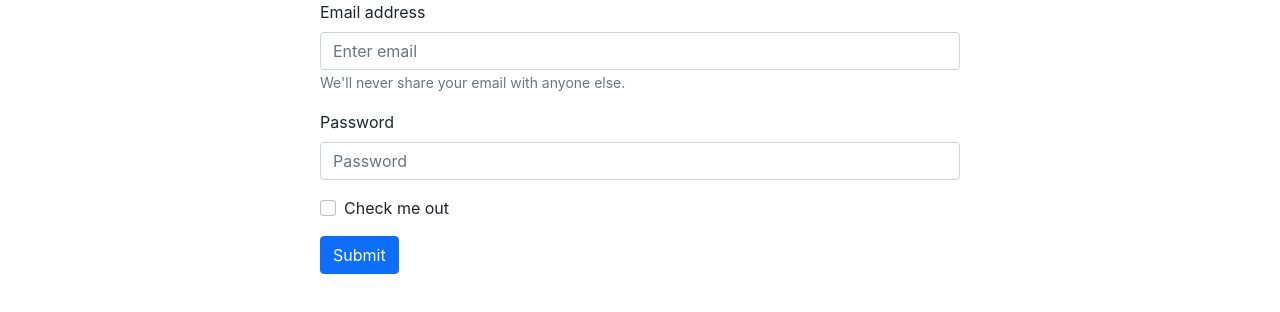
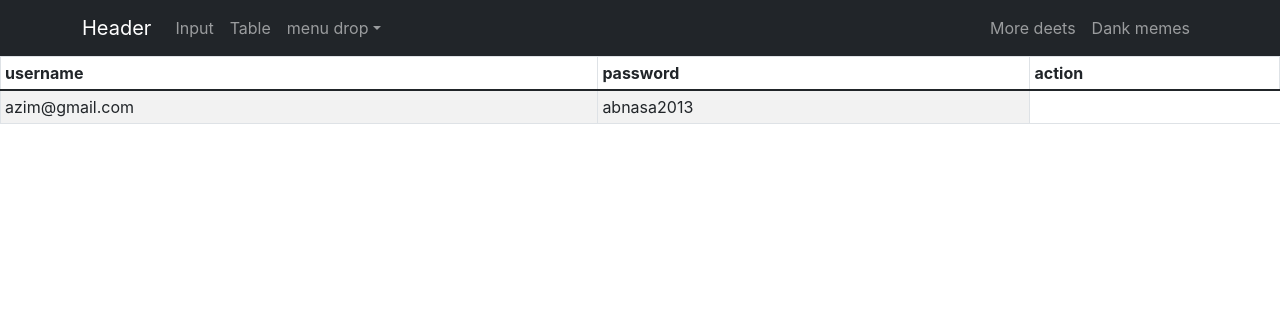
Before and after one commit to BudAzimbud/first-react-app, a React (Create React App) app: page /table in a window 1280 px wide. Shown: the top 312 px of the page. Built offline with nearby package versions, Linux system fonts and the light colour scheme; data requests are answered from the project's data file.

Commit message:
find all user clear

```diff
--- a/package.json
+++ b/package.json
@@ -11,6 +11,7 @@
     "react": "^17.0.2",
     "react-bootstrap": "^2.1.2",
     "react-dom": "^17.0.2",
+    "react-router-dom": "^6.2.1",
     "react-scripts": "5.0.0",
     "web-vitals": "^2.1.4"
   },
--- a/server/db.json
+++ b/server/db.json
@@ -1,69 +1,9 @@
 {
   "user": [
     {
-      "id": 1,
-      "username": "azim",
-      "password": "123"
-    },
-    {
-      "username": "azim",
-      "password": "123",
-      "id": 2
-    },
-    {
-      "username": "azim",
-      "password": "123",
-      "id": 3
-    },
-    {
-      "username": "azim@gmail.cbandungom",
-      "password": "",
-      "id": 4
-    },
-    {
-      "username": "azim@gmail.cbandungom",
-      "password": "",
-      "id": 5
-    },
-    {
-      "username": "azim@gmail.cbandungom",
-      "password": "",
-      "id": 6
-    },
-    {
-      "username": "azim@gmail.com",
-      "password": "",
-      "id": 7
-    },
-    {
-      "username": "azim@gmail.com",
-      "password": "",
-      "id": 8
-    },
-    {
-      "username": "azim@gmail.com",
-      "password": "",
-      "id": 9
-    },
-    {
-      "username": "azim@gmail.com",
-      "password": "",
-      "id": 10
-    },
-    {
-      "username": "azim@gmail.com",
-      "password": "dsfsaf",
-      "id": 11
-    },
-    {
       "username": "azim@gmail.com",
       "password": "abnasa2013",
-      "id": 12
-    },
-    {
-      "username": "azim@gmail.com",
-      "password": "abnasa2013",
-      "id": 13
+      "id": 1
     }
   ]
 }
--- a/src/App.css
+++ b/src/App.css
@@ -1,4 +1,4 @@
 .App {
-  width: 50%;
+  width: 100%;
   margin: auto;
 }
--- a/src/App.js
+++ b/src/App.js
@@ -1,67 +1,61 @@
 import "./App.css";
-import {Form ,Button} from 'react-bootstrap'
-import React from 'react'
-import axios from 'axios'
+import React from "react";
+import FormUser from "./Form";
+import { BrowserRouter as Router, Routes, Route, Link } from "react-router-dom";
+import {Navbar , NavDropdown , Nav , Container} from 'react-bootstrap'
+import TableUser from "./Table";
+import axios from "axios";
 
 
 export default class App extends React.Component {
-
-  constructor(props){
-    super(props)
-    this.state = {
-      username : '',
-      password : ''
-    }
-
-    this.onChangeUsername = this.onChangeUsername.bind(this)
-    this.onChangePassword = this.onChangePassword.bind(this)
-    this.handleSubmit = this.handleSubmit.bind(this)
-
+  constructor(props) {
+    super(props);
   }
 
-  onChangeUsername(event){
-    this.setState({
-      username : event.target.value
-    })
-  }
 
-  onChangePassword(event){
-    this.setState({
-      password : event.target.value
-    })
-  }
-  handleSubmit() {
-    axios.post('http://localhost:4000/user',{
-      username : this.state.username ,
-      password : this.state.password
-    })
-  }
-
-  render(){
+  render() {
     return (
-      <div className="App">
-        <Form>
-          <Form.Group className="mb-3" controlId="formBasicEmail">
-            <Form.Label>Email address</Form.Label>
-            <Form.Control type="email" placeholder="Enter email" onChange={this.onChangeUsername}/>
-            <Form.Text className="text-muted">
-              We'll never share your email with anyone else.
-            </Form.Text>
-          </Form.Group>
-
-          <Form.Group className="mb-3" controlId="formBasicPassword">
-            <Form.Label>Password</Form.Label>
-            <Form.Control type="password" placeholder="Password" onChange={this.onChangePassword} />
-          </Form.Group>
-          <Form.Group className="mb-3" controlId="formBasicCheckbox">
-            <Form.Check type="checkbox" label="Check me out" />
-          </Form.Group>
-          <Button variant="primary" onClick={this.handleSubmit}>
-            Submit
-          </Button>
-        </Form>
-      </div>
+      <Router>
+        <div className="App">
+          <Navbar collapseOnSelect expand="lg" bg="dark" variant="dark">
+            <Container>
+              <Navbar.Brand href="#home">Header</Navbar.Brand>
+              <Navbar.Toggle aria-controls="responsive-navbar-nav" />
+              <Navbar.Collapse id="responsive-navbar-nav">
+                <Nav className="me-auto">
+                  <Nav.Link href="/">Input</Nav.Link>
+                  <Nav.Link href="/table">Table</Nav.Link>
+                  <NavDropdown title="menu drop" id="collasible-nav-dropdown">
+                    <NavDropdown.Item href="#action/3.1">
+                      Action
+                    </NavDropdown.Item>
+                    <NavDropdown.Item href="#action/3.2">
+                      Another action
+                    </NavDropdown.Item>
+                    <NavDropdown.Item href="#action/3.3">
+                      Something
+                    </NavDropdown.Item>
+                    <NavDropdown.Divider />
+                    <NavDropdown.Item href="#action/3.4">
+                      Separated link
+                    </NavDropdown.Item>
+                  </NavDropdown>
+                </Nav>
+                <Nav>
+                  <Nav.Link href="#deets">More deets</Nav.Link>
+                  <Nav.Link eventKey={2} href="#memes">
+                    Dank memes
+                  </Nav.Link>
+                </Nav>
+              </Navbar.Collapse>
+            </Container>
+          </Navbar>
+          <Routes>
+                 <Route exact path='/' element={< FormUser />}></Route>
+                 <Route exact path='/table' element={< TableUser />}></Route>
+          </Routes>
+        </div>
+      </Router>
     );
   }
-
 }
--- /dev/null
+++ b/src/Form.css
@@ -0,0 +1,4 @@
+.form-user{
+    width: 50%;
+    margin: auto;
+}
--- /dev/null
+++ b/src/Form.jsx
@@ -0,0 +1,67 @@
+import "./App.css";
+import {Form ,Button} from 'react-bootstrap'
+import React from 'react'
+import axios from 'axios'
+import './Form.css'
+
+export default class FormUser extends React.Component {
+
+  constructor(props){
+    super(props)
+    this.state = {
+      username : '',
+      password : ''
+    }
+
+    this.onChangeUsername = this.onChangeUsername.bind(this)
+    this.onChangePassword = this.onChangePassword.bind(this)
+    this.handleSubmit = this.handleSubmit.bind(this)
+
+  }
+
+  onChangeUsername(event){
+    this.setState({
+      username : event.target.value
+    })
+  }
+
+  onChangePassword(event){
+    this.setState({
+      password : event.target.value
+    })
+  }
+  handleSubmit() {
+    axios.post('http://localhost:4000/user',{
+      username : this.state.username ,
+      password : this.state.password
+    })
+  }
+
+  render(){
+    return (
+      <div className="form-user">
+        <Form>
+          <Form.Group className="mb-3" controlId="formBasicEmail">
+            <Form.Label>Email address</Form.Label>
+            <Form.Control type="email" placeholder="Enter email" onChange={this.onChangeUsername}/>
+            <Form.Text className="text-muted">
+              We'll never share your email with anyone else.
+            </Form.Text>
+          </Form.Group>
+
+          <Form.Group className="mb-3" controlId="formBasicPassword">
+            <Form.Label>Password</Form.Label>
+            <Form.Control type="password" placeholder="Password" onChange={this.onChangePassword} />
+          </Form.Group>
+          <Form.Group className="mb-3" controlId="formBasicCheckbox">
+            <Form.Check type="checkbox" label="Check me out" />
+          </Form.Group>
+          <Button variant="primary" onClick={this.handleSubmit}>
+            Submit
+          </Button>
+        </Form>
+      </div>
+    );
+  }
+
+}
--- /dev/null
+++ b/src/Table.jsx
@@ -0,0 +1,50 @@
+import React from "react"
+import { Table } from 'react-bootstrap'
+import axios from 'axios'
+export default class TableUser extends React.Component {
+
+    constructor(props) {
+        super(props)
+        this.state = {
+            dataUser: []
+        }
+
+    }
+
+    async componentDidMount() {
+        const user = await axios.get('http://localhost:4000/user')
+        this.setState({
+            dataUser: user.data
+        })
+    }
+
+
+
+    render() {
+        return (
+            <Table striped bordered hover size="sm">
+                <thead>
+                    <tr>
+                        <th>username</th>
+                        <th>password</th>
+                        <th>action</th>
+                    </tr>
+                </thead>
+                <tbody>
+                 {
+                     this.state.dataUser.map((user , index)=>
+                        <tr key={user.id}>
+                            <td>
+                                {user.username}
+                            </td>
+                            <td>
+                                {user.password}
+                            </td>
+                        </tr>
+                     )
+                 }
+                </tbody>
+            </Table>
+        )
+    }
+}
```
Also changed, not shown: 1 other file (tests, documents, lock files or other folders).
